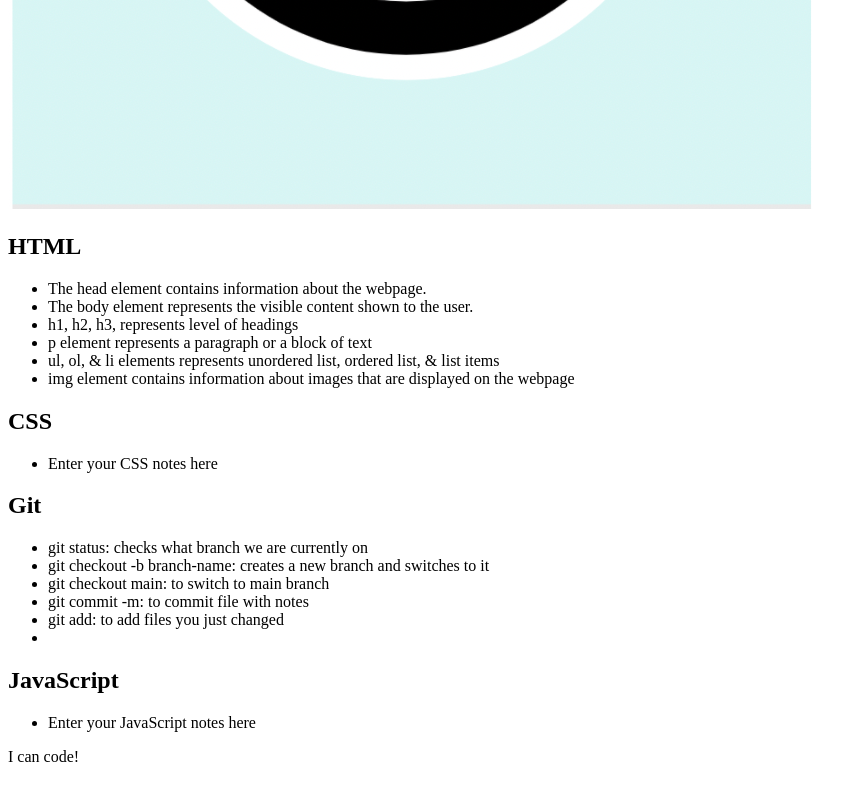
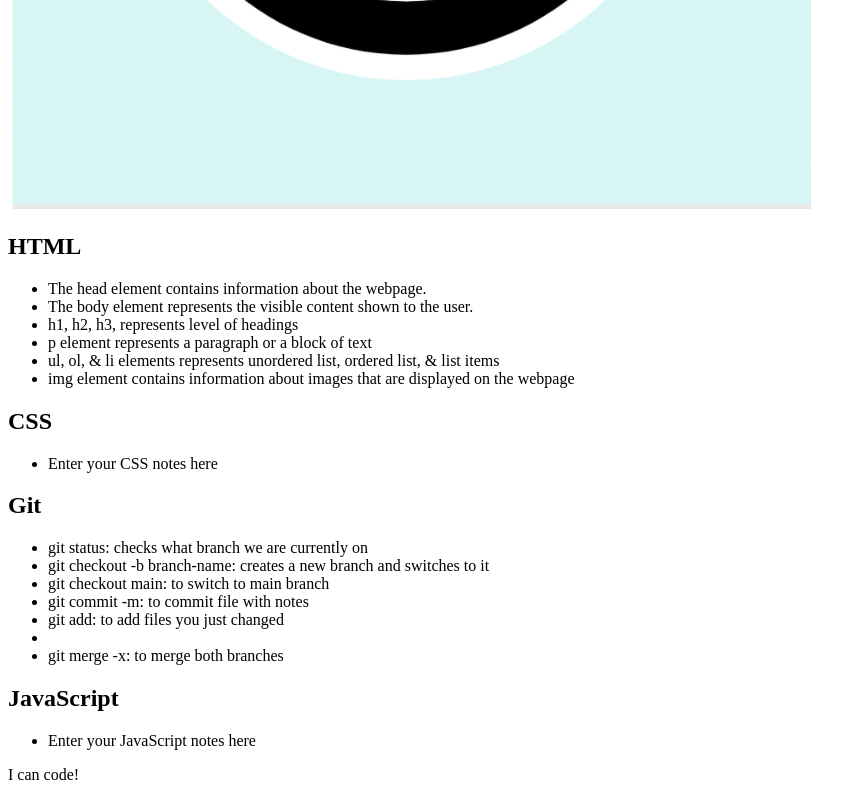
Before and after one commit to nrvaldez/prework-stude-guide, a plain HTML site: page index.html in a window 1280 px wide. Shown: the part 647-1447 px from the top of the page, without its empty margins (0-865 px from the left). Drawn offline with Linux system fonts and the light colour scheme.

Commit message:
changes made using VS code

```diff
--- a/index.html
+++ b/index.html
@@ -43,6 +43,7 @@
         <li>git checkout main: to switch to main branch</li>
         <li>git commit -m: to commit file with notes</li>
         <li>git add: to add files you just changed<li>
+          <li>git merge -x: to merge both branches</li>
       </ul>
      </section>
 
```
